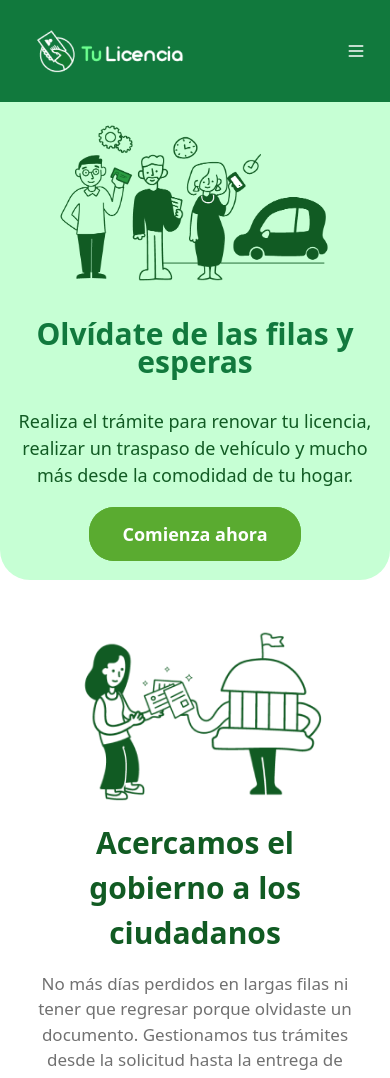
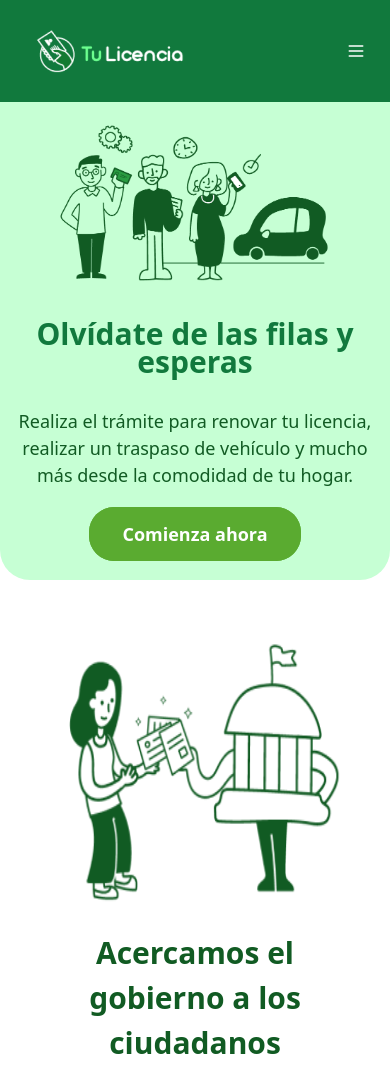
Before and after one commit to rafagarfield/LandingPageTuLicencia, a Next.js app: page / in a window 390 px wide. Shown: the top 1078 px of the page. Built offline with nearby package versions, Linux system fonts and the light colour scheme.

Commit message:
refactor About component layout for improved responsiveness

```diff
--- a/src/components/About.tsx
+++ b/src/components/About.tsx
@@ -4,9 +4,8 @@ import imageAbout from "../../public/Images/about.png";
 function About() {
   return (
     <div className="m-[30px]   lg:flex lg:gap-32 lg:mx-auto ">
-
-      <div className="flex lg:justify-end lg:mt-[.5rem] mt-[0rem] lg:items-center items-center justify-center lg:h-full h-full ">
-        <Image src={imageAbout} alt="hero" width={321} height={232} className="lg:!ml-auto !ml-[0rem] lg:w-[90%] w-[88%]"
+      <div className="flex justify-center ">
+        <Image src={imageAbout} alt="hero" width={321} height={232} className="lg:-[495px] h-[320px] w-auto mx-auto"
         />
       </div>
 
```
